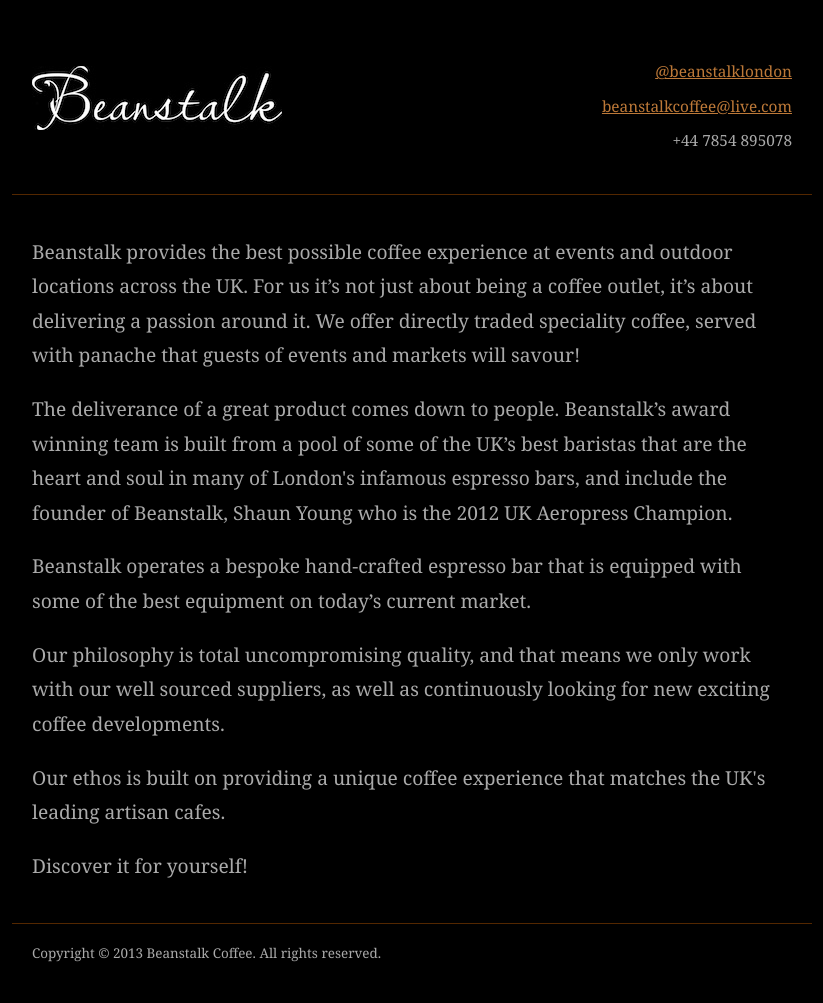
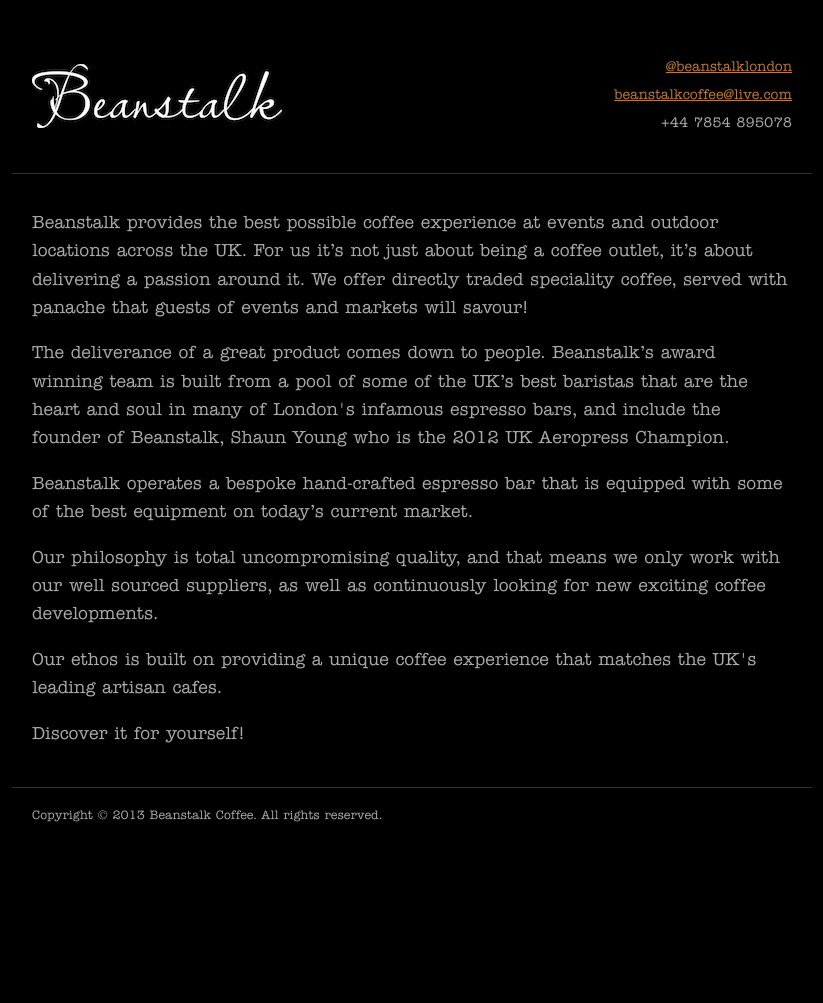
Before and after one commit to beanstalkcoffee/beanstalkcoffee.github.com, a Jekyll site: the page built from index.html, in a window 1280 px wide. Shown: the whole page, without its empty margins (228-1051 px from the left). Built offline with Jekyll 4.4.1, drawn with Linux system fonts in a browser that asks for light colours; Markdown is read by kramdown in place of the engine named in the settings; after the commit the page ends 900 px from its top, so only the background shows below that.

Commit message:
added font

```diff
--- a/css/master.css
+++ b/css/master.css
@@ -1,7 +1,7 @@
 body {
   background-color: #000000;
 
-  font: 400 1.2em/1.8em Georgia, Cambria, 'Times New Roman', Times, serif;
+  font: 400 1.1em/1.6em "amtype", Georgia, Cambria, 'Times New Roman', Times, serif;
   color: #AAAAAA;
 }
 
@@ -101,3 +101,9 @@
     background-size: 250px 64px;
   }
 }
+
+@font-face {
+  font-family: amtype;
+  src: url('/fonts/amtype.otf');
+       /*url('Sansation_Light.eot'); /* IE9+ */
+}
```
Also changed, not shown: fonts/amtype.otf (added).
